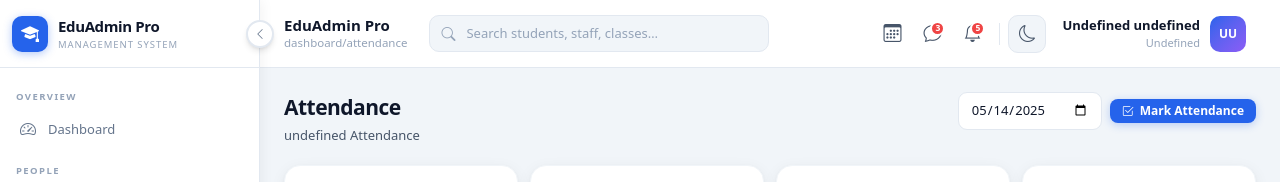
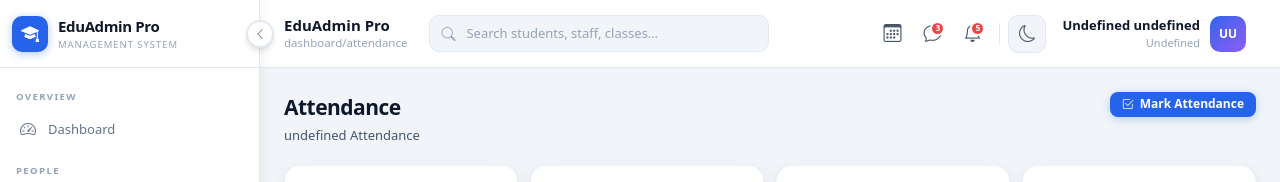
Before and after one commit to lavikara/danira_client, a Next.js app: page /dashboard/attendance in a window 1280 px wide. Shown: the top 182 px of the page. Built offline with nearby package versions, Linux system fonts and the light colour scheme; no server answers.

Commit message:
update use effect condition

```diff
--- a/src/app/dashboard/attendance/page.tsx
+++ b/src/app/dashboard/attendance/page.tsx
@@ -99,7 +99,7 @@ export default function AttendancePage() {
   }, [user?.role]);
 
   useEffect(() => {
-    if (data?.groupId) {
+    if (data?.groupId && singleSchoolId === '') {
       fetchGroupAttendanceAnalytics(
         user?.role as Role,
         data?.groupId as string,
@@ -249,11 +249,6 @@ export default function AttendancePage() {
                 </Button>
               </div>
             )}
-            <input
-              type="date"
-              defaultValue="2025-05-14"
-              className="rounded-[9px] border-[1.5px] border-border bg-surface px-3 py-2 text-[13px] text-t1 outline-none focus:border-primary"
-            />
             <Button variant="primary" size="sm">
               <i className="bi bi-check2-square" />
               Mark Attendance
```
